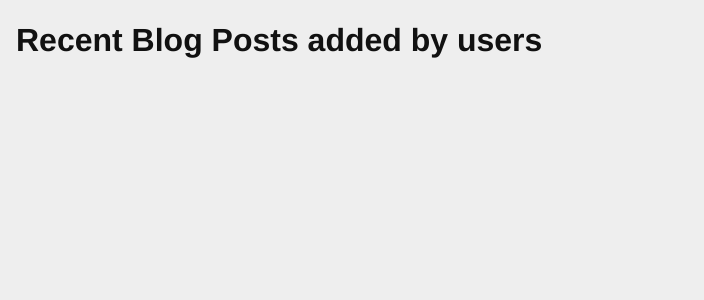
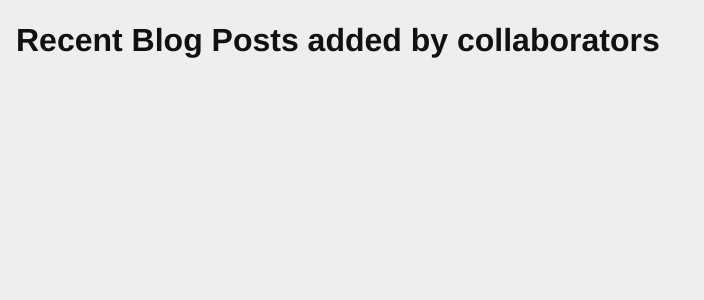
Before and after one commit to ldconejo/django-project, a Django app: page / in a window 1280 px wide. Shown: the part 20-320 px from the top of the page, without its empty margins (0-704 px from the left). Run offline with Django 4.2, Linux system fonts and the light colour scheme; data that the repository does not hold is empty.

Commit message:
New title

```diff
--- a/blogging/templates/blogging/list.html
+++ b/blogging/templates/blogging/list.html
@@ -1,6 +1,6 @@
 {% extends "base.html" %}
 {% block content %}
-    <h1>Recent Blog Posts added by users</h1>
+    <h1>Recent Blog Posts added by collaborators</h1>
     {% comment %} Here is where the query happens {% endcomment %}
     {% for post in posts %}
     <h2>
--- a/blogging/tests.py
+++ b/blogging/tests.py
@@ -43,7 +43,7 @@ class FrontEndTestCase(TestCase):
     def test_list_only_published(self):
         resp = self.client.get("/")
         resp_text = resp.content.decode(resp.charset)
-        self.assertTrue("Recent Blog Posts added by users" in resp_text)
+        self.assertTrue("Recent Blog Posts added by collaborators" in resp_text)
         for count in range(1, 11):
             title = "Post %d Title" % count
             if count < 6:
```
